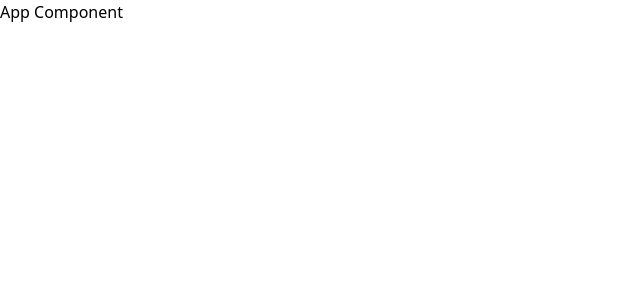
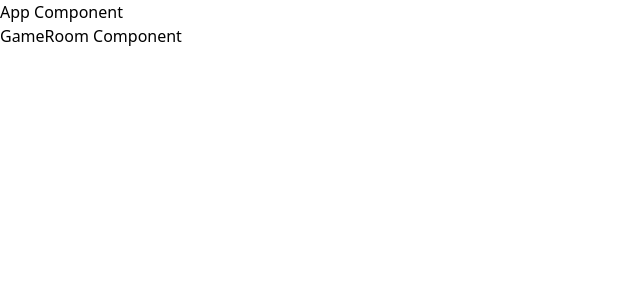
Before and after one commit to devcourse-catspaw/catspaw, a React (Vite) app: page / in a window 1280 px wide. Shown: the top 300 px of the page, without its empty margins (0-640 px from the left). Built offline with nearby package versions, Linux system fonts and the light colour scheme.

Commit message:
🎨 Design: 공통 GameRoom 컴포넌트 파일 생성

```diff
--- a/src/App.tsx
+++ b/src/App.tsx
@@ -1,7 +1,10 @@
+import GameRoom from './components/common/GameRoom';
+
 export default function App() {
   return (
     <>
       <h1>App Component</h1>
+      <GameRoom />
     </>
   );
 }
--- /dev/null
+++ b/src/components/common/GameRoom.tsx
@@ -0,0 +1,7 @@
+export default function GameRoom() {
+  return (
+    <>
+      <h1>GameRoom Component</h1>
+    </>
+  );
+}
```
